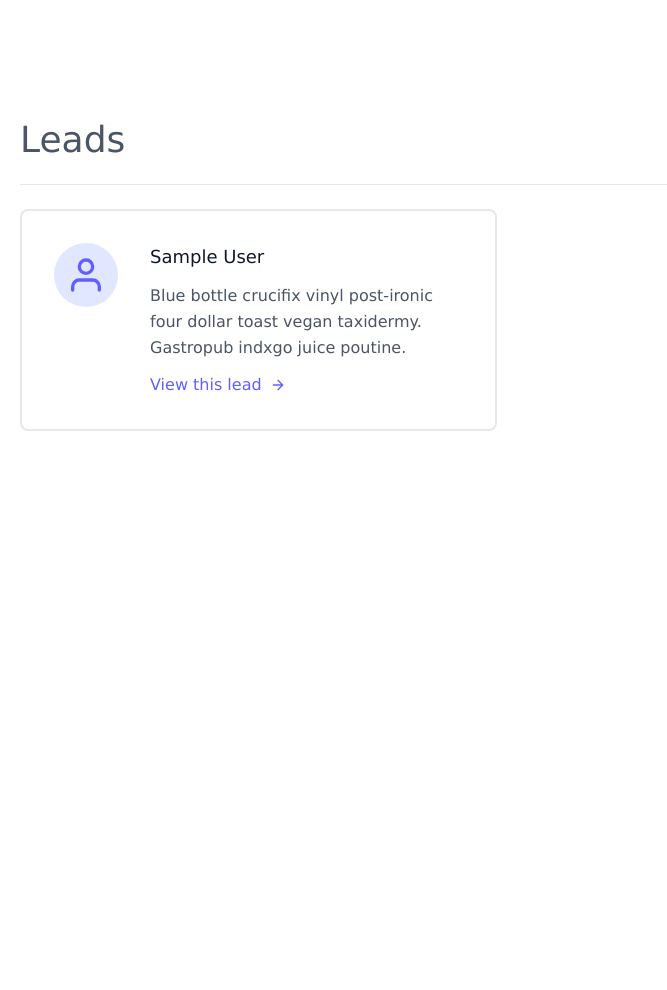
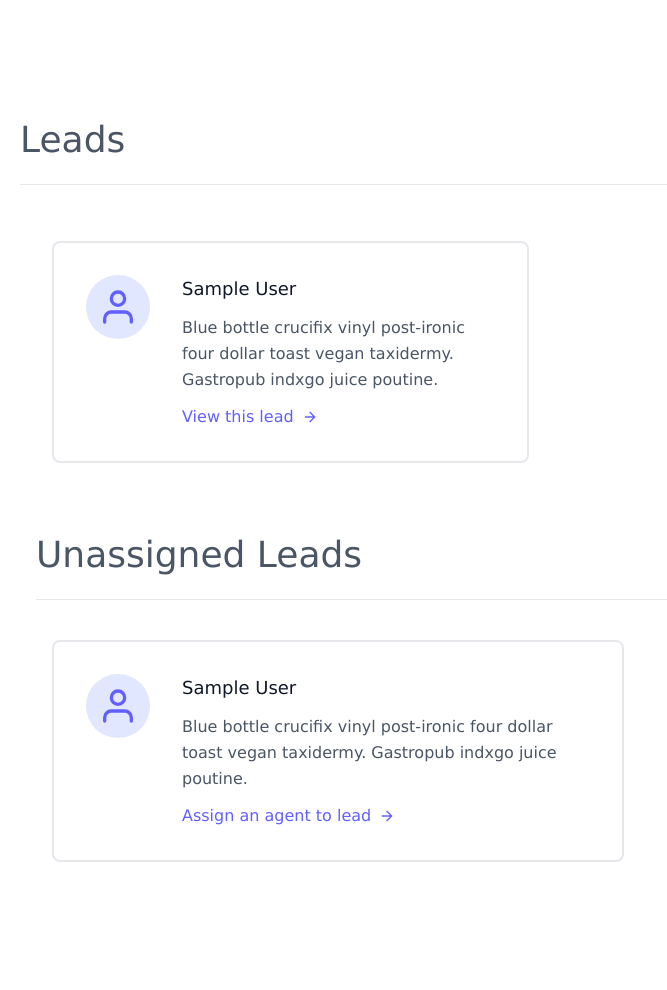
Before and after one commit to Sylvester-Ad/courses_and_tutorials, a Django app: template cs50w/python/django_projects/djcrm/leads/templates/leads/index.html in a window 1280 px wide. Shown: the part 80-1070 px from the top of the page, without its empty margins (0-667 px from the left). Before the commit the page ends 511 px from the top, so only its background shows below. Run offline with Django 5.2, Linux system fonts and the light colour scheme; the template is opened without the code that fills it: values that come from a table or form of the project are taken from there, others are empty; tables that the repository leaves empty hold one stand-in row (values such as "Sample post").

Commit message:
Add assign agent template and enhance index with unassigned leads section

```diff
--- a/cs50w/python/django_projects/djcrm/leads/templates/leads/index.html
+++ b/cs50w/python/django_projects/djcrm/leads/templates/leads/index.html
@@ -27,7 +27,7 @@
                 {% endif %}
             </div>
 
-            <div class="flex flex-wrap -m-4">
+            <div class="flex flex-wrap m-4">
 
                 {% for lead in leads %}
 
@@ -57,7 +57,50 @@
                     </div>
 
                 {% endfor %}
+
             </div>
+
+            {% if unassigned_leads.exists %}
+                <div class="flex flex-wrap m-4">
+                    <div class="w-full mb-6 py-6 flex justify-between items-center border-b border-gray-200">
+                        <div>
+                            <h1 class="text-4xl text-dark-200">
+                                Unassigned Leads
+                            </h1>
+                        </div>
+                    </div>
+
+                    {% for lead in unassigned_leads %}
+
+                        <div class="p-4 lg:w-1/2 md:w-full">
+                            <div class="flex border-2 rounded-lg border-gray-200 border-opacity-50 p-8 sm:flex-row flex-col">
+                                <div class="w-16 h-16 sm:mr-8 sm:mb-0 mb-4 inline-flex items-center justify-center rounded-full bg-indigo-100 text-indigo-500 flex-shrink-0">
+                                    <svg fill="none" stroke="currentColor" stroke-linecap="round" stroke-linejoin="round" stroke-width="2" class="w-10 h-10" viewBox="0 0 24 24">
+                                        <path d="M20 21v-2a4 4 0 00-4-4H8a4 4 0 00-4 4v2"></path>
+                                        <circle cx="12" cy="7" r="4"></circle>
+                                    </svg>
+                                </div>
+                                <div class="flex-grow">
+                                    <h2 class="text-gray-900 text-lg title-font font-medium mb-3">
+                                        {{ lead.first_name }} {{ lead.last_name }}
+                                    </h2>
+                                    <p class="leading-relaxed text-base">
+                                        Blue bottle crucifix vinyl post-ironic four dollar toast vegan taxidermy. Gastropub indxgo juice poutine.
+                                    </p>
+                                    <a href="{% url 'leads:assign_agent' lead.id %}" class="mt-3 text-indigo-500 inline-flex items-center">
+                                        Assign an agent to lead
+                                        <svg fill="none" stroke="currentColor" stroke-linecap="round" stroke-linejoin="round" stroke-width="2" class="w-4 h-4 ml-2" viewBox="0 0 24 24">
+                                            <path d="M5 12h14M12 5l7 7-7 7"></path>
+                                        </svg>
+                                    </a>
+                                </div>
+                            </div>
+                        </div>
+
+                    {% endfor %}
+
+                </div>
+            {% endif %}
         </div>
     </section>
 
```
Also changed, not shown: cs50w/python/django_projects/djcrm/leads/templates/leads/assign_agent.html (added, +18 -0 lines). Lines whose indentation alone changed are shown as unchanged.
